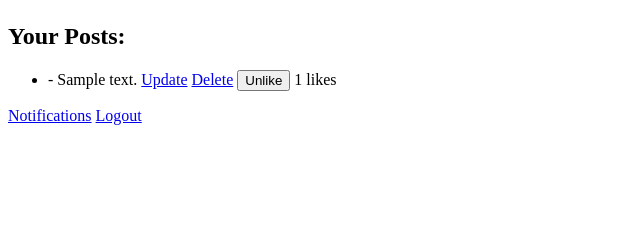
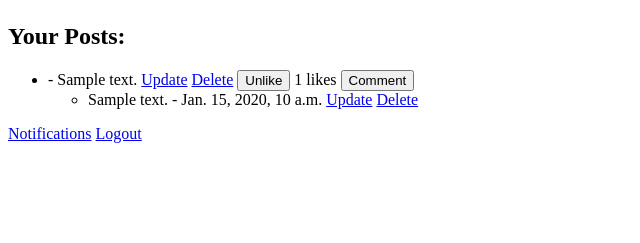
Before and after one commit to Clyde956/CITU-CONNECT_DJANGO, a Django app: page /hello_user/ in a window 1280 px wide. Shown: the part 57-300 px from the top of the page, without its empty margins (0-640 px from the left). Run offline with Django 5.2, Linux system fonts and the light colour scheme; a user stored in the database is signed in; tables that the repository leaves empty hold one stand-in row (values such as "Sample post").

Commit message:
added a comment feature

```diff
--- a/cituconnect/myapp/models.py
+++ b/cituconnect/myapp/models.py
@@ -1,20 +1,12 @@
 from django.db import models
-from django.contrib.auth.models import User, AbstractUser
+from django.contrib.auth.models import AbstractUser, Group, Permission
 from django.utils import timezone
 
-# Assuming you have a School model defined somewhere
 class School(models.Model):
     name = models.CharField(max_length=255)
-    # Add other fields as needed
-
-from django.contrib.auth.models import AbstractUser, Group, Permission
-from django.db import models
-
-from django.contrib.auth.models import AbstractUser, Group, Permission
-from django.db import models
 
 class User(AbstractUser):
-    member_id = models.AutoField(primary_key=True)  # Auto-incrementing primary key
+    member_id = models.AutoField(primary_key=True)
     firstName = models.CharField(max_length=30)
     lastName = models.CharField(max_length=30)
     role = models.CharField(max_length=20, choices=[
@@ -24,12 +16,18 @@ class User(AbstractUser):
         ('admin', 'Admin'),
     ])
     school = models.ForeignKey('School', on_delete=models.CASCADE, null=True, blank=True)
-
     groups = models.ManyToManyField(Group, related_name='custom_user_set')
     user_permissions = models.ManyToManyField(Permission, related_name='custom_user_set_permissions')
 
+class Category(models.Model):
+    categoryId = models.AutoField(primary_key=True)
+    name = models.CharField(max_length=255)
+
+    def __str__(self):
+        return self.name
+
 class Post(models.Model):
-    postId = models.AutoField(primary_key=True)  # Auto-incrementing primary key
+    postId = models.AutoField(primary_key=True)
     content = models.TextField()
     member = models.ForeignKey(User, on_delete=models.CASCADE)
     likes = models.ManyToManyField(User, related_name='liked_posts', blank=True)
@@ -41,16 +39,15 @@ class Post(models.Model):
         ('high', 'High'),
     ])
     isAnonymous = models.BooleanField(default=False)
-    member = models.ForeignKey(User, on_delete=models.CASCADE)  # Foreign key to User
     approvedBy = models.CharField(max_length=30, null=True, blank=True)
-    categoryId = models.ForeignKey('Category', on_delete=models.CASCADE)  # Assuming you have a Category model
+    categoryId = models.ForeignKey('Category', on_delete=models.CASCADE)
 
-class Category(models.Model):
-    categoryId = models.AutoField(primary_key=True)  # This will auto-increment
-    name = models.CharField(max_length=255)
-
-    def __str__(self):
-        return self.name
+class Comment(models.Model):
+    comment_id = models.AutoField(primary_key=True)
+    content = models.TextField()
+    timestamp = models.DateTimeField(auto_now_add=True)
+    post = models.ForeignKey(Post, on_delete=models.CASCADE, related_name='comments')
+    member = models.ForeignKey(User, on_delete=models.CASCADE)
 
 class Notification(models.Model):
     notification_id = models.AutoField(primary_key=True)
--- a/cituconnect/myapp/templates/hello_user.html
+++ b/cituconnect/myapp/templates/hello_user.html
@@ -1,80 +1,3 @@
-<!--<!DOCTYPE html>
-<html>
-<head>
-    <title>Hello User</title>
-</head>
-<body>
-    <h1>Hello, {{ username }}</h1>
-    <h2>Your Posts:</h2>
-    <ul>
-        {% for post in posts %}
-            <li>
-                {{ post.title }} - {{ post.content }}
-                <a href="{% url 'update_post' post.postId %}">Update</a>
-                <a href="{% url 'delete_post' post.postId %}">Delete</a>
-            </li>
-        {% empty %}
-            <li>You have no posts yet.</li>
-        {% endfor %}
-    </ul>
-</body>
-</html>-->
-
-<!--<!DOCTYPE html>
-<html>
-<head>
-    <title>Hello User</title>
-    <script src="https://code.jquery.com/jquery-3.6.0.min.js"></script>
-    <script>
-        $(document).ready(function() {
-            $('.like-button').click(function() {
-                var postId = $(this).data('post-id');
-                var button = $(this);
-                $.ajax({
-                    url: '/like_post/' + postId + '/',
-                    method: 'POST',
-                    headers: {
-                        'X-CSRFToken': '{{ csrf_token }}'
-                    },
-                    success: function(data) {
-                        if (data.liked) {
-                            button.text('Unlike');
-                        } else {
-                            button.text('Like');
-                        }
-                        button.siblings('.likes-count').text(data.likes_count + ' likes');
-                    }
-                });
-            });
-        });
-    </script>
-</head>
-<body>
-    <h1>Hello, {{ username }}</h1>
-    <h2>Your Posts:</h2>
-    <ul>
-        {% for post in posts %}
-            <li>
-                {{ post.title }} - {{ post.content }}
-                <a href="{% url 'update_post' post.postId %}">Update</a>
-                <a href="{% url 'delete_post' post.postId %}">Delete</a>
-                <button class="like-button" data-post-id="{{ post.postId }}">
-                    {% if user in post.likes.all %}
-                        Unlike
-                    {% else %}
-                        Like
-                    {% endif %}
-                </button>
-                <span class="likes-count">{{ post.likes.count }} likes</span>
-            </li>
-        {% empty %}
-            <li>You have no posts yet.</li>
-        {% endfor %}
-    </ul>
-    <a href="{% url 'notifications' %}">Notifications</a>
-</body>
-</html>-->
-
 <!DOCTYPE html>
 <html>
 <head>
@@ -101,6 +24,26 @@
                     }
                 });
             });
+
+            $('.comment-button').click(function() {
+                var postId = $(this).data('post-id');
+                var commentContent = prompt("Enter your comment:");
+                if (commentContent) {
+                    $.ajax({
+                        url: '/add_comment/' + postId + '/',
+                        method: 'POST',
+                        headers: {
+                            'X-CSRFToken': '{{ csrf_token }}'
+                        },
+                        data: {
+                            content: commentContent
+                        },
+                        success: function(data) {
+                            location.reload();
+                        }
+                    });
+                }
+            });
         });
     </script>
 </head>
@@ -121,6 +64,18 @@
                     {% endif %}
                 </button>
                 <span class="likes-count">{{ post.likes.count }} likes</span>
+                <button class="comment-button" data-post-id="{{ post.postId }}">Comment</button>
+                <ul>
+                    {% for comment in post.comments.all %}
+                        <li>
+                            {{ comment.content }} - {{ comment.timestamp }}
+                            <a href="{% url 'update_comment' comment.comment_id %}">Update</a>
+                            <a href="{% url 'delete_comment' comment.comment_id %}">Delete</a>
+                        </li>
+                    {% empty %}
+                        <li>No comments yet.</li>
+                    {% endfor %}
+                </ul>
             </li>
         {% empty %}
             <li>You have no posts yet.</li>
--- a/cituconnect/myapp/urls.py
+++ b/cituconnect/myapp/urls.py
@@ -1,5 +1,5 @@
 from django.urls import path
-from .views import register, login_view, create_post, home, success, update_post, delete_post, hello_user, notifications, like_post, logout_view
+from .views import register, login_view, create_post, home, success, update_post, delete_post, hello_user, notifications, like_post, logout_view, add_comment, update_comment, delete_comment
 
 urlpatterns = [
     path('', home, name='home'),
@@ -13,4 +13,7 @@ urlpatterns = [
     path('notifications/', notifications, name='notifications'),
     path('like_post/<int:post_id>/', like_post, name='like_post'),
     path('logout/', logout_view, name='logout'),
+    path('add_comment/<int:post_id>/', add_comment, name='add_comment'),
+    path('update_comment/<int:comment_id>/', update_comment, name='update_comment'),
+    path('delete_comment/<int:comment_id>/', delete_comment, name='delete_comment'),
 ]
--- a/cituconnect/myapp/views.py
+++ b/cituconnect/myapp/views.py
@@ -1,9 +1,9 @@
 from django.shortcuts import render, redirect, get_object_or_404
 from django.contrib.auth import login, authenticate, logout
 from django.contrib.auth.decorators import login_required
+from django.http import JsonResponse
 from .forms import CustomUserCreationForm, PostForm
-from .models import Notification, Post
-from django.http import JsonResponse
+from .models import Notification, Post, Comment
 
 def register(request):
     if request.method == 'POST':
@@ -11,9 +11,9 @@ def register(request):
         if form.is_valid():
             user = form.save()
             login(request, user)
-            return redirect('create_post')  # Redirect to create post page
+            return redirect('create_post')
         else:
-            print(form.errors)  # Print form errors to the console for debugging
+            print(form.errors)
     else:
         form = CustomUserCreationForm()
     return render(request, 'registration/register.html', {'form': form})
@@ -25,7 +25,7 @@ def login_view(request):
         user = authenticate(request, username=username, password=password)
         if user is not None:
             login(request, user)
-            user_posts = Post.objects.filter(member=user)  # Query posts created by the user
+            user_posts = Post.objects.filter(member=user)
             return render(request, 'hello_user.html', {'username': user.username, 'posts': user_posts})
         else:
             return render(request, 'registration/login.html', {'error': 'Invalid username or password'})
@@ -37,9 +37,9 @@ def create_post(request):
         form = PostForm(request.POST)
         if form.is_valid():
             post = form.save(commit=False)
-            post.member = request.user._wrapped if hasattr(request.user, '_wrapped') else request.user  # Resolve SimpleLazyObject
+            post.member = request.user._wrapped if hasattr(request.user, '_wrapped') else request.user
             post.save()
-            return redirect('success')  # Redirect to a success page
+            return redirect('success')
     else:
         form = PostForm()
     return render(request, 'create_post.html', {'form': form})
@@ -49,7 +49,6 @@ def home(request):
 
 def success(request):
     return render(request, 'success.html')
-
 
 @login_required
 def update_post(request, post_id):
@@ -81,15 +80,12 @@ def like_post(request, post_id):
     post = get_object_or_404(Post, postId=post_id)
     user = request.user
 
-    # Logic to like the post (assuming you have a ManyToManyField for likes)
     if user in post.likes.all():
         post.likes.remove(user)
         liked = False
     else:
         post.likes.add(user)
         liked = True
-
-        # Create a notification
         content = f"{user.username} liked your post: {post.content[:20]}"
         Notification.objects.create(content=content, recipient=post.member)
 
@@ -104,3 +100,29 @@ def notifications(request):
 def logout_view(request):
     logout(request)
     return redirect('login')
+
+@login_required
+def add_comment(request, post_id):
+    if request.method == 'POST':
+        content = request.POST.get('content')
+        post = get_object_or_404(Post, postId=post_id)
+        Comment.objects.create(content=content, post=post, member=request.user)
+        return JsonResponse({'status': 'success'})
+
+@login_required
+def update_comment(request, comment_id):
+    comment = get_object_or_404(Comment, comment_id=comment_id, member=request.user)
+    if request.method == 'POST':
+        content = request.POST.get('content')
+        comment.content = content
+        comment.save()
+        return redirect('hello_user')
+    return render(request, 'update_comment.html', {'comment': comment})
+
+@login_required
+def delete_comment(request, comment_id):
+    comment = get_object_or_404(Comment, comment_id=comment_id, member=request.user)
+    if request.method == 'POST':
+        comment.delete()
+        return redirect('hello_user')
+    return render(request, 'delete_comment.html', {'comment': comment})
```
Also changed, not shown: cituconnect/myapp/templates/delete_comment.html (added, +16 -0 lines), cituconnect/myapp/templates/update_comment.html (added, +15 -0 lines), cituconnect/myapp/migrations/0005_comment.py (added).
